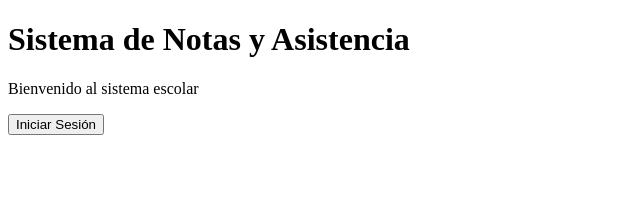
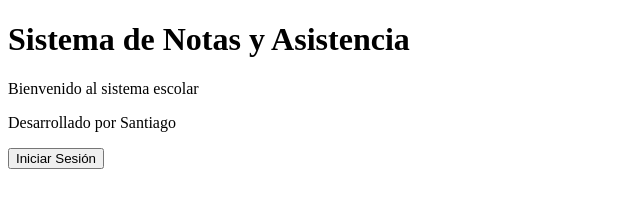
Before and after one commit to miguelarias464/frontend1-login, a plain HTML site: page index.html in a window 1280 px wide. Shown: the whole page, without its empty margins (0-640 px from the left). Drawn offline with Linux system fonts and the light colour scheme.

Commit message:
Agrego texto desarrollado por Santiago en index

```diff
--- a/index.html
+++ b/index.html
@@ -11,6 +11,7 @@
 <h1>Sistema de Notas y Asistencia</h1>
 
 <p>Bienvenido al sistema escolar</p>
+<p>Desarrollado por Santiago</p>
 
 <button onclick="login()">Iniciar Sesión</button>
 
```
